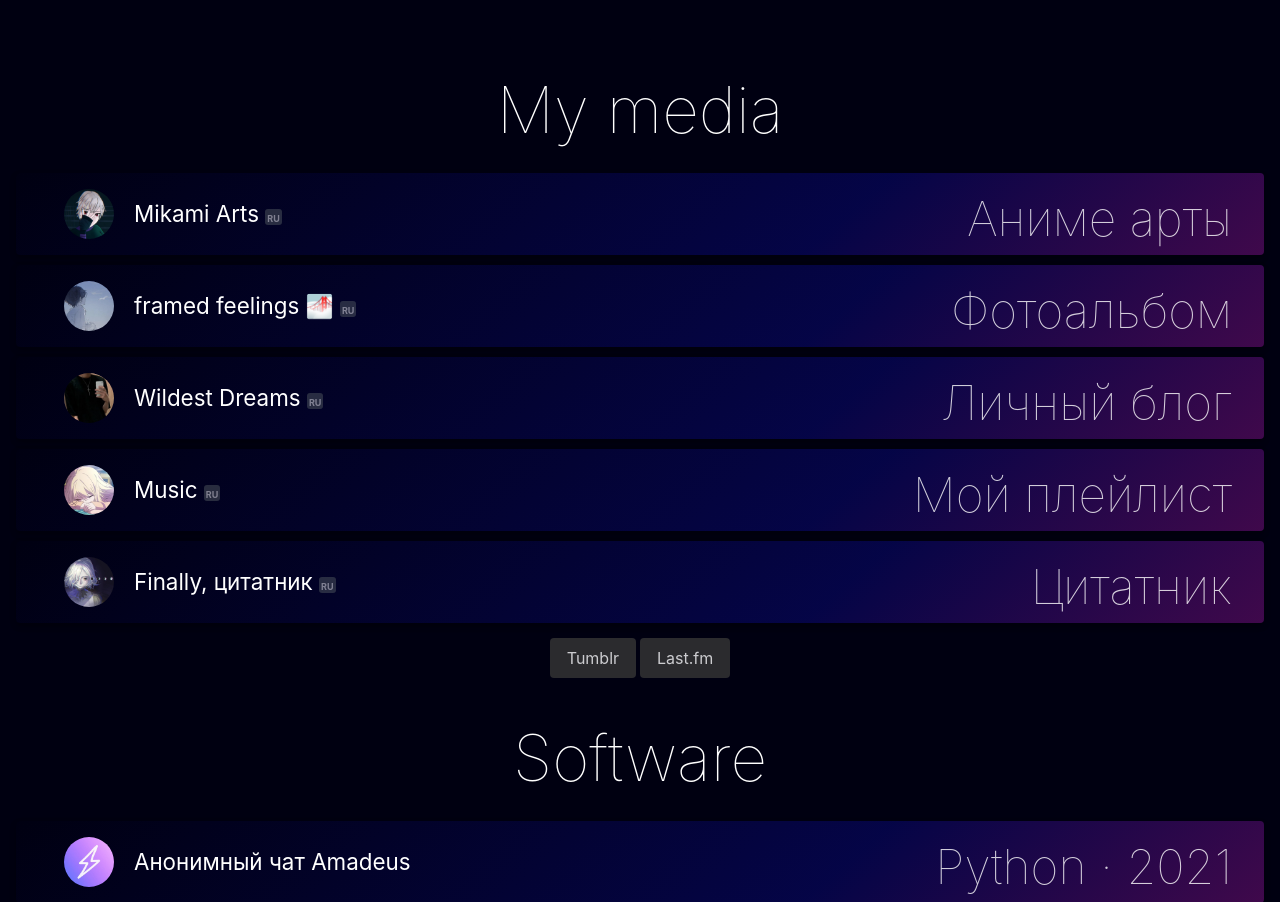
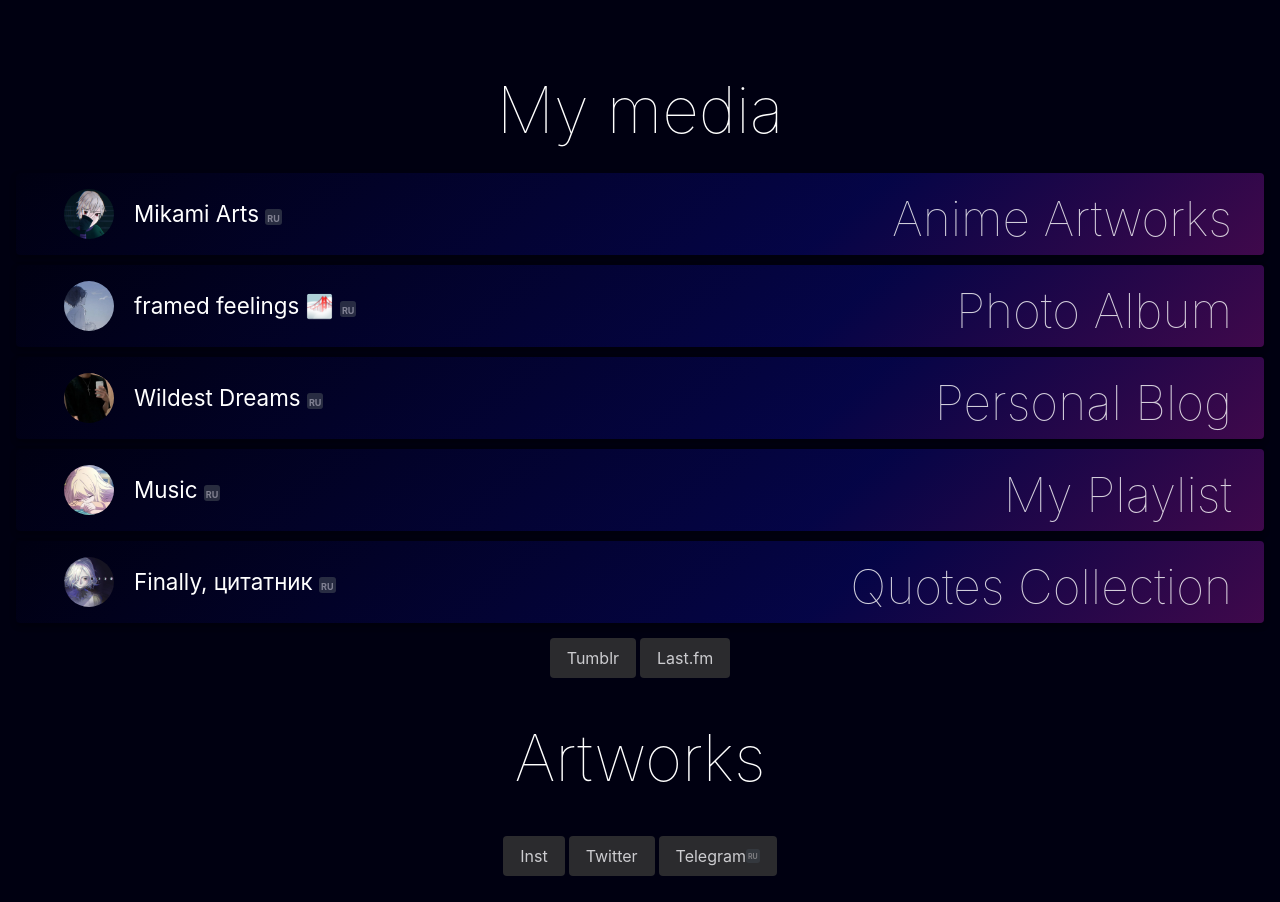
Before and after one commit to iriscot/frontpage, a Flask app: page / in a window 1280 px wide. Shown: the part 220-1122 px from the top of the page. Run offline with Flask 3, Linux system fonts and the light colour scheme; data that the repository does not hold is empty.

Commit message:
add translations for desc

```diff
--- a/src/app.py
+++ b/src/app.py
@@ -1,12 +1,11 @@
 from flask import Flask, render_template, request
-from flask_babel import Babel
+from flask_babel import Babel, _
 import tg_photos_parse
 import datetime
 import json
 
 app = Flask(__name__, static_url_path='/static')
 babel = Babel(app)
-
 
 app.config['BABEL_TRANSLATION_DIRECTORIES'] = 'translations'
 app.config['LANGUAGES'] = ['en', 'ru']  # List of supported languages
@@ -33,6 +32,11 @@
 
     current_year = datetime.datetime.now().year
     user_language = get_locale()
+
+    # Localize descriptions
+    for card in media['etc']['cards']:
+        card['desc'] = _(card['desc'])
+
     return render_template('index.html',
                            media=media,
                            artworks=artworks,
--- a/src/media.json
+++ b/src/media.json
@@ -47,7 +47,7 @@
         "links": [
             {"title": "Inst", "href": "https://instagram.com/mikaminorth", "lang": "en"},
             {"title": "Twitter", "href": "https://x.com/mikaminorth", "lang": "en"},
-            {"title": "Telegram", "href": "https://t.me/mikami_arts", "lang": "ru"}
+            {"title": "Telegram", "href": "tg://resolve?domain=mikami_arts", "lang": "ru"}
         ]
     },
     "etc": {
@@ -57,35 +57,35 @@
             "link": "tg://resolve?domain=mikami_arts",
             "image": "mikami.webp",
             "lang": "ru",
-            "desc": "Аниме арты"
+            "desc": "Anime Artworks"
         },
         {
             "name": "framed feelings 🌁",
             "link": "tg://resolve?domain=framed_feelings",
             "image": "framed_feelings.webp",
             "lang": "ru",
-            "desc": "Фотоальбом"
+            "desc": "Photo Album"
         },
         {
             "name": "Wildest Dreams",
             "link": "tg://resolve?domain=wildestdreamsever",
             "image": "wildest.webp",
             "lang": "ru",
-            "desc": "Личный блог"
+            "desc": "Personal Blog"
         },
         {
             "name": "Music",
             "link": "https://t.me/+rKm0WOXJeUViMjgy",
             "image": "music.webp",
             "lang": "ru",
-            "desc": "Мой плейлист"
+            "desc": "My Playlist"
         },
         {
             "name": "Finally, цитатник",
             "link": "tg://resolve?domain=quoteslib",
             "image": "quotes.webp",
             "lang": "ru",
-            "desc": "Цитатник"
+            "desc": "Quotes Collection"
         }
     ],
         "links": [
```
Also changed, not shown: src/templates/index.html (+31 -33 lines), src/translations/ru/LC_MESSAGES/messages.po, 2 other files.
